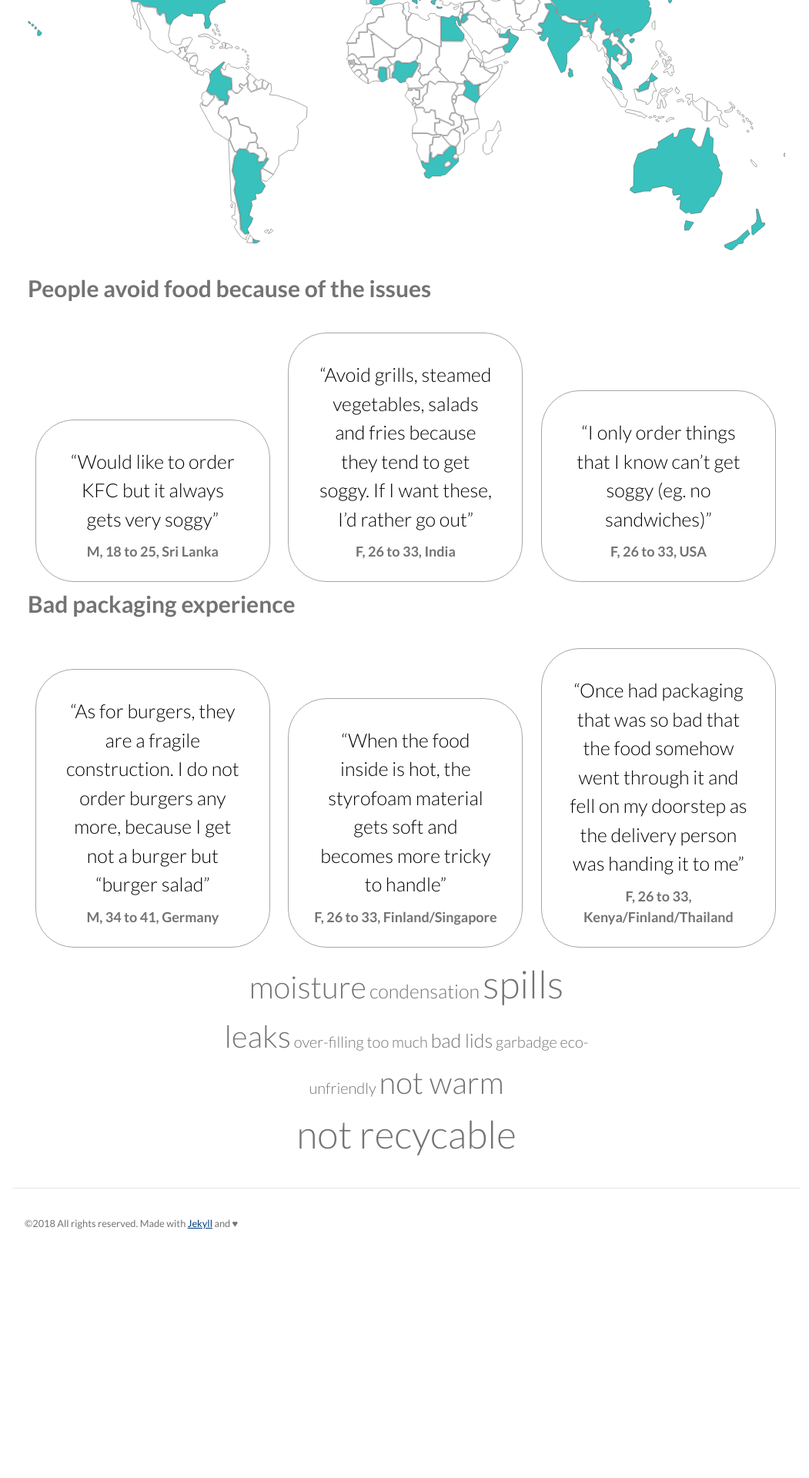
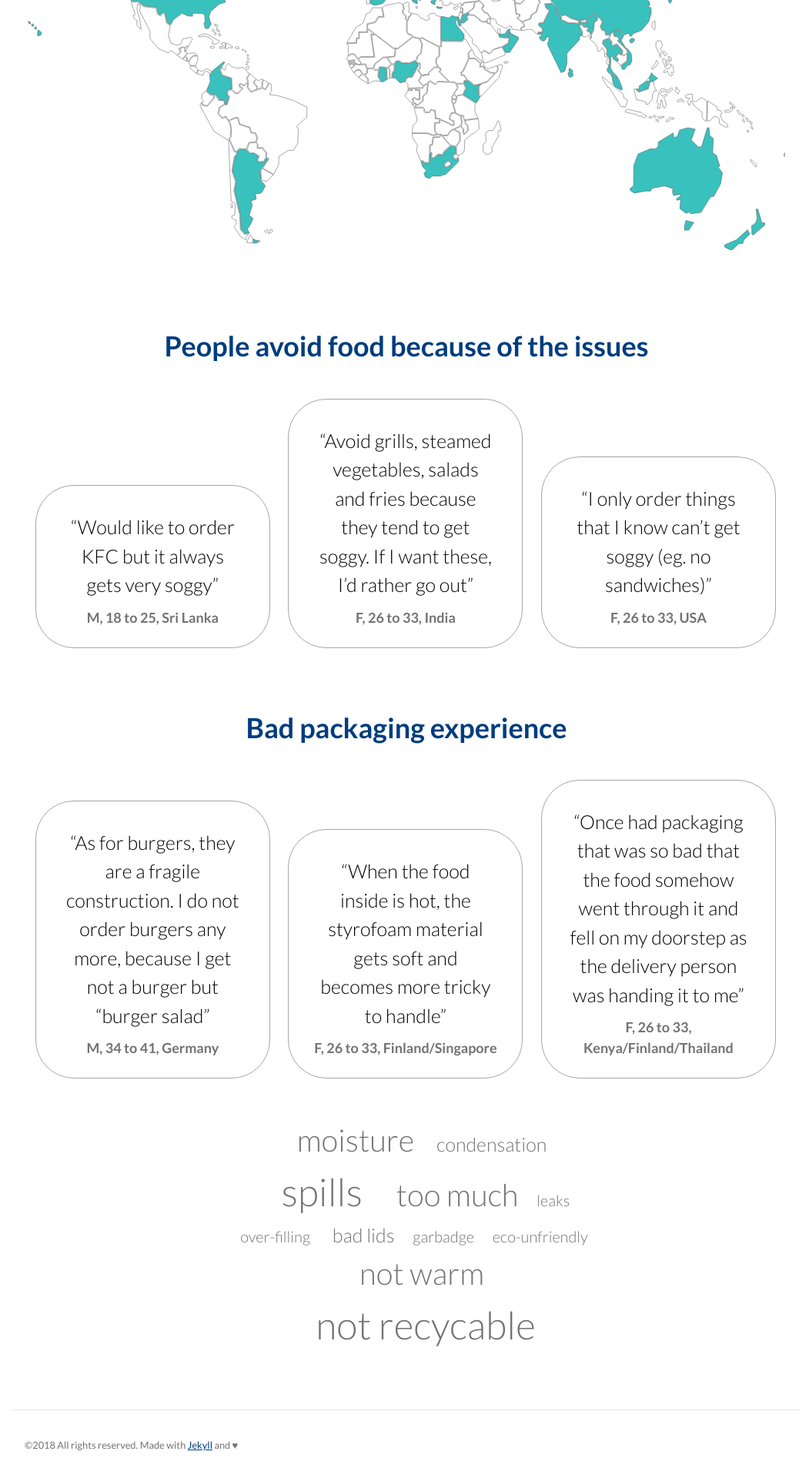
Before and after one commit to crackdev01/food-delivery-packaging, a Jekyll site: the page built from consumer-research.md, in a window 1280 px wide. Shown: the part 1048-2968 px from the top of the page at 77% size, without its empty margins (112-1163 px from the left). Built offline with Jekyll 4.4.1, drawn with Linux system fonts in a browser that asks for light colours.

Commit message:
Industry research

```diff
--- a/_sass/base/_post.scss
+++ b/_sass/base/_post.scss
@@ -62,6 +62,13 @@
   font-size: 20px;
   padding-top: 2em;
   font-weight: $font-weight-light;
+
+  h2 {
+    text-align: center;
+    font-size: 36px;
+    color: $primary-color;
+    margin-top: 2em;
+  }
 }
 
 .home-page {
--- a/_sass/base/_prezi.scss
+++ b/_sass/base/_prezi.scss
@@ -52,16 +52,18 @@
 
 
 .cloud {
-    display: inline-block;
-    list-style-type: none;
-    width: 400px;
+  display: inline-block;
+  list-style-type: none;
+  width: 400px;
   width: 50%;
-  margin: 0 25%;
+  margin: 2em 25%;
   text-align: center;
 }
 .cloud li {
-    list-style: none;
-    display: inline;
+  list-style: none;
+  display: inline;
+  white-space: nowrap;
+  margin-left: 1em;
 }
 .cloud li:nth-of-type(3n + 1) {
     font-size: 40px;
@@ -72,3 +74,26 @@
 .cloud li:nth-of-type(5n - 3) {
     font-size: 25px;
 }
+
+.industry-page {
+
+  .restaurants-list {
+    font-size: 36px;
+     -moz-column-count: 3;
+    -webkit-column-count: 3;
+    column-count: 3;
+    -moz-column-gap: 20px;
+    -webkit-column-gap: 20px;
+    column-gap: 20px;
+    text-align: center;
+
+    li {
+      margin-bottom: 0.25em;
+    }
+  }
+
+  .foodora {
+    float: right;
+  }
+
+}
--- a/consumer-research.md
+++ b/consumer-research.md
@@ -77,14 +77,14 @@ permalink: /consumer-research/
  * moisture
  * condensation
  * spills
+ * too much
  * leaks
  * over-filling
- * too much
  * bad lids
  * garbadge
  * eco-unfriendly
  * not warm
- * not&nbsp;recycable
+ * not recycable
 {: .cloud }
 
 
```
Also changed, not shown: industry-research.md (+25 -5 lines), assets/pictures/deliveroo1.jpg (added), assets/pictures/deliveroo2.png (added), assets/pictures/foodora1.png (added), assets/pictures/logos/coco-di-mama.png (added), assets/pictures/logos/pure.jpg (added), assets/pictures/wolt1.png (added).
